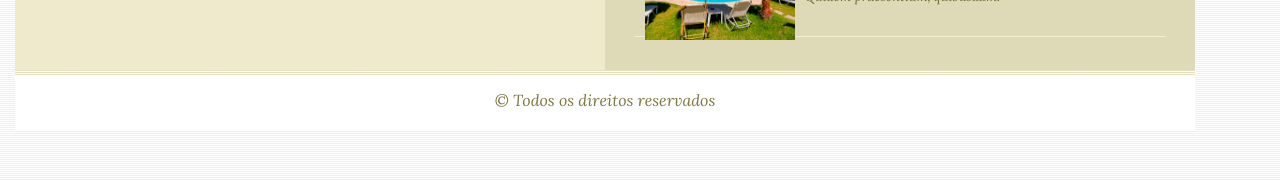
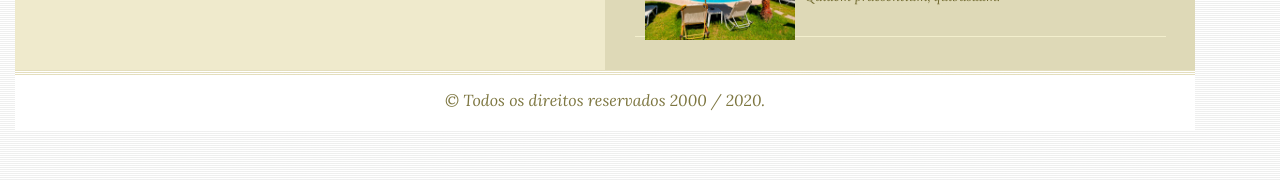
Before and after one commit to EderDSouza/chale-Hotel, a plain HTML site: page index.html in a window 1280 px wide. Shown: the part 555-735 px from the top of the page. Drawn offline with Linux system fonts and the light colour scheme.

Commit message:
ajustando container

```diff
--- a/index.html
+++ b/index.html
@@ -112,7 +112,7 @@
         </div>
 
         <footer>
-            &copy; Todos os direitos reservados
+            &copy; Todos os direitos reservados 2000 / 2020.
         </footer>
 
     </main>
```
